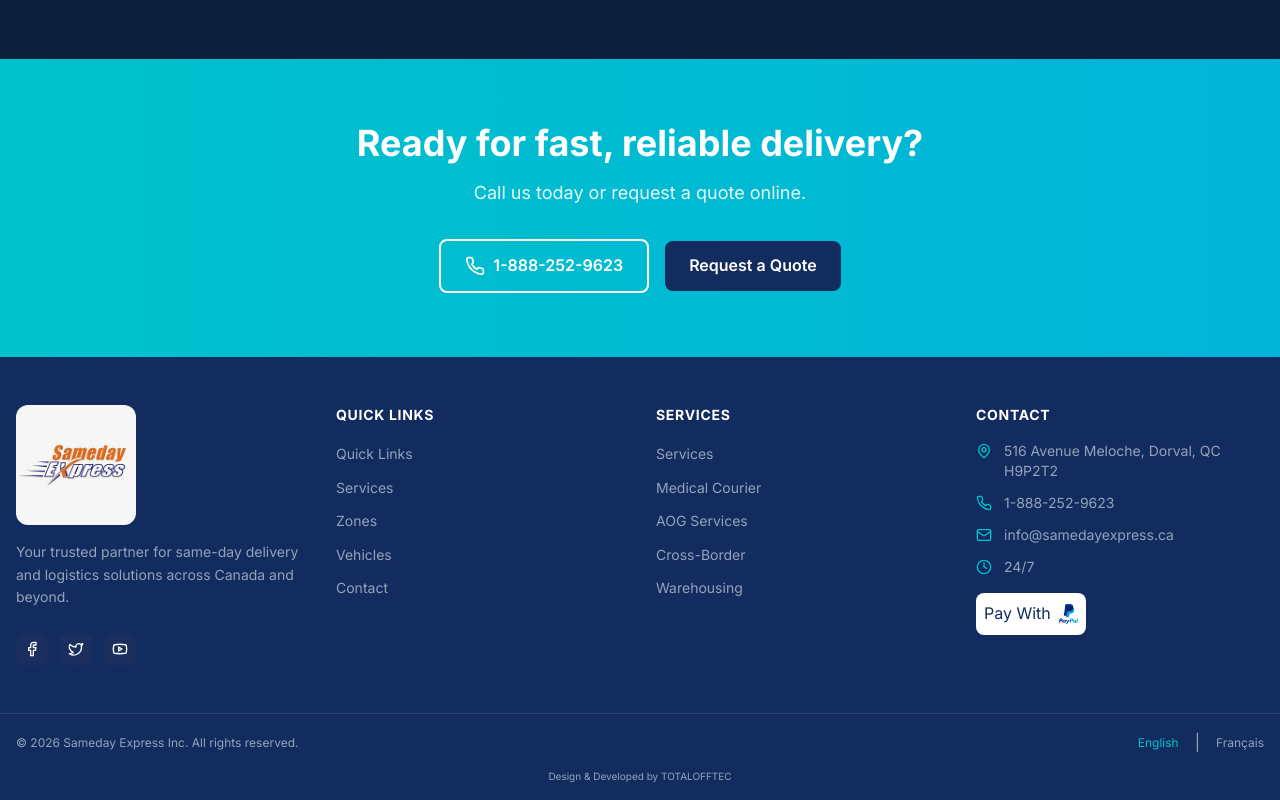
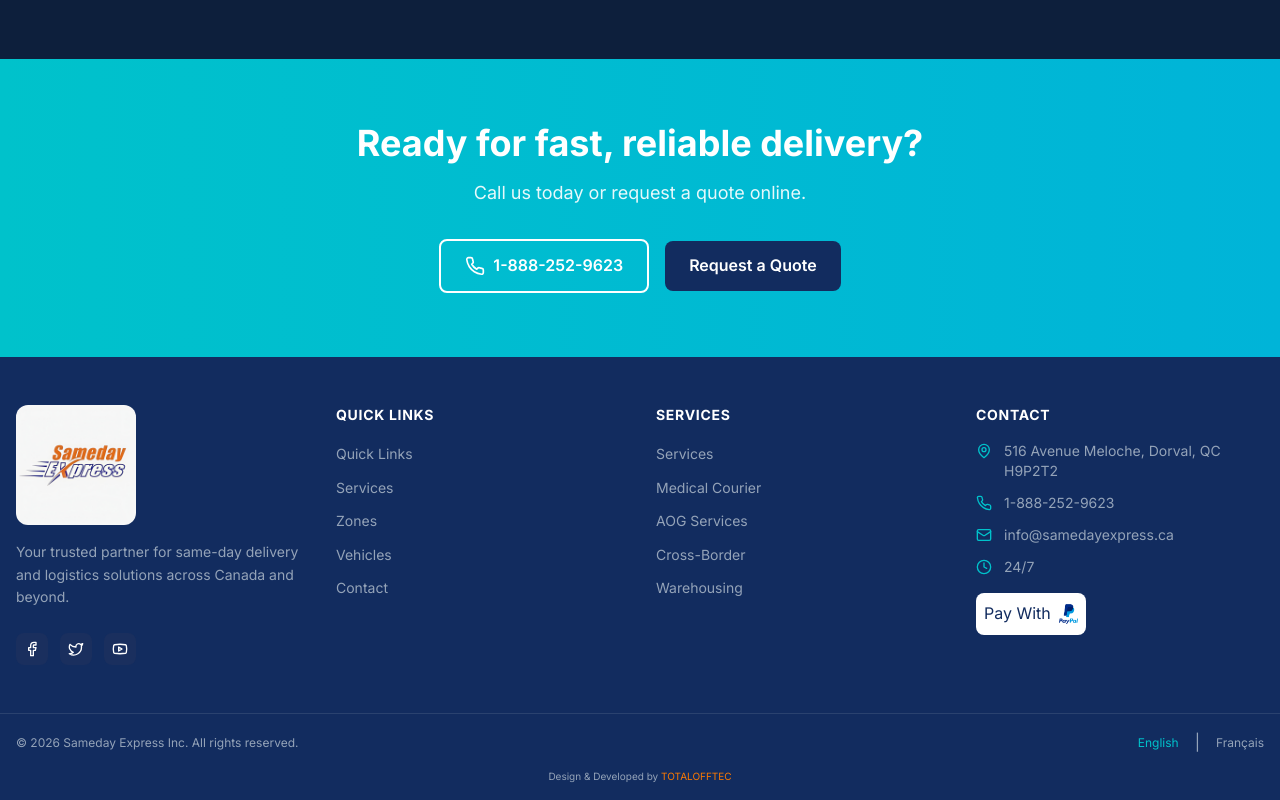
Before and after one commit to abdulahaddf/Sameday-Express, a Next.js app: page /en in a window 1280 px wide. Shown: the part 3204-4004 px from the top of the page. Built offline with nearby package versions, Linux system fonts and the light colour scheme.

Commit message:
footer color updated

```diff
--- a/components/layout/Footer.tsx
+++ b/components/layout/Footer.tsx
@@ -177,7 +177,7 @@
             </div>
           </div>
           <p className="text-grey-text text-[10px] text-center mt-3">
-            Design & Developed by <Link href="https://www.totalofftec.com" target="_blank" rel="noopener noreferrer" className="hover:text-accent-cyan transition-colors">TOTALOFFTEC</Link>
+            Design & Developed by <Link href="https://www.totalofftec.com" target="_blank" rel="noopener noreferrer" className="text-[#fc7901] transition-colors">TOTALOFFTEC</Link>
           </p>
         </div>
       </div>
```
